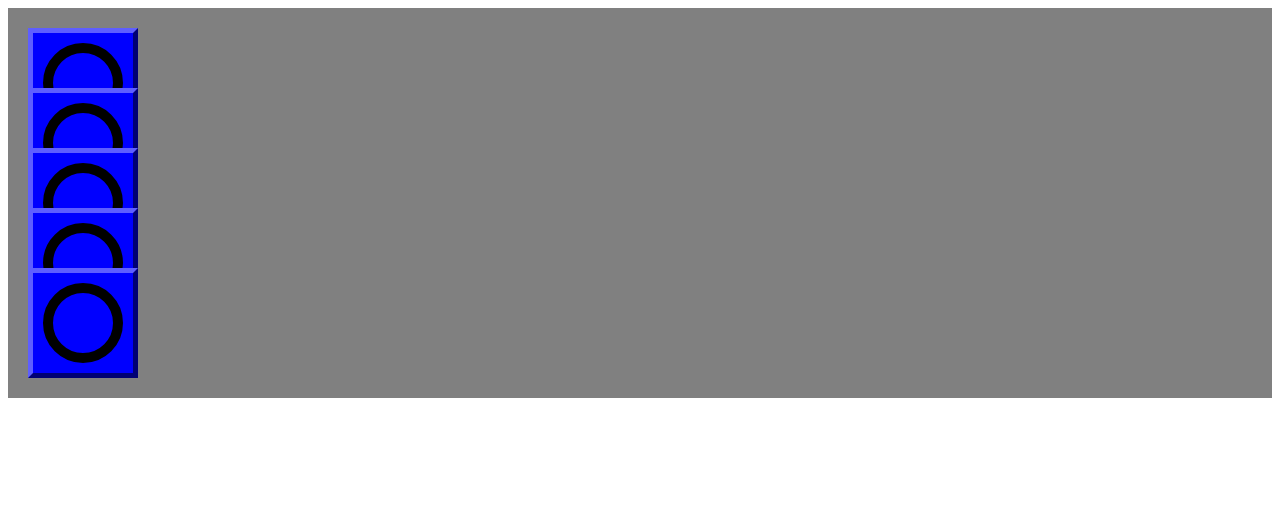
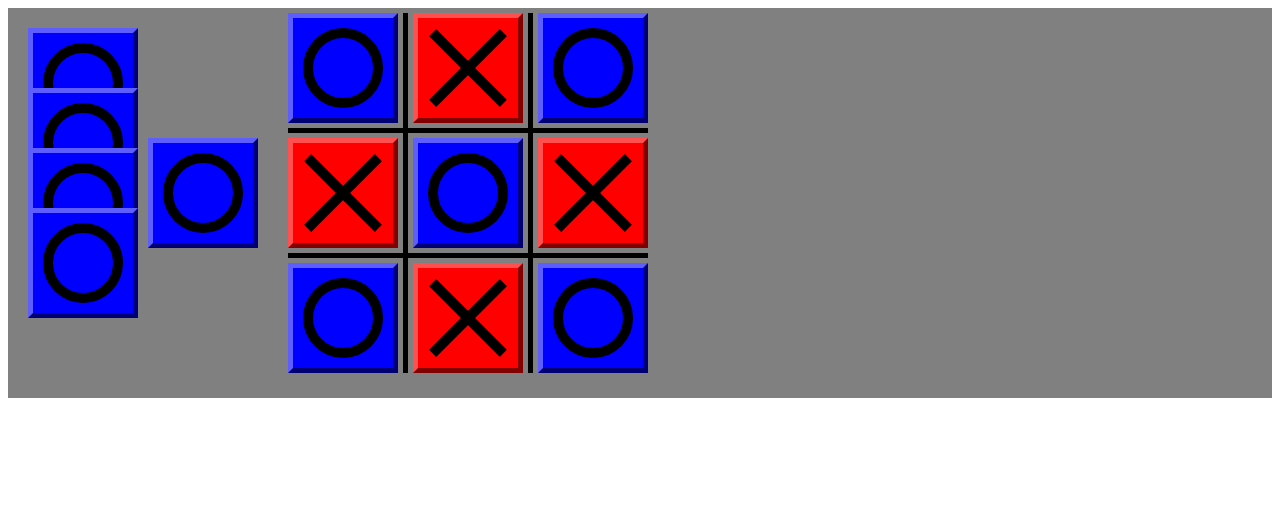
Before and after one commit to MishaelHarrison/WidgetsPortfolio, a React app: page / in a window 1280 px wide. Built offline with nearby package versions, Linux system fonts and the light colour scheme.

Commit message:
created grid component

```diff
--- a/public/index.html
+++ b/public/index.html
@@ -24,7 +24,7 @@
       work correctly both with client-side routing and a non-root public URL.
       Learn how to configure a non-root public URL by running `npm run build`.
     -->
-    <title>React App</title>
+    <title>Mishael Harrison's Widgets Project</title>
   </head>
   <body>
     <noscript>You need to enable JavaScript to run this app.</noscript>
--- /dev/null
+++ b/src/components/TicToe/Grid.js
@@ -0,0 +1,43 @@
+import React from "react";
+
+const Grid = (props) => {
+  const renderedContent = () => {
+    return props.content.map((x, i) => {
+      return (
+        <div
+          style={{
+            position: "absolute",
+            transform: `translate(${(i % 3) * 125}px, ${
+              Math.floor(i / 3) * 125
+            }px)`,
+          }}
+        >
+          {x}
+        </div>
+      );
+    });
+  };
+  return (
+    <div>
+      <div
+        className="grid-line-horizantal"
+        style={{ transform: "translate(0,115px)" }}
+      />
+      <div
+        className="grid-line-horizantal"
+        style={{ transform: "translate(0,240px)" }}
+      />
+      <div
+        className="grid-line-vertical"
+        style={{ transform: "translate(115px,0)" }}
+      />
+      <div
+        className="grid-line-vertical"
+        style={{ transform: "translate(240px,0)" }}
+      />
+      {renderedContent()}
+    </div>
+  );
+};
+
+export default Grid;
--- a/src/components/TicToe/index.css
+++ b/src/components/TicToe/index.css
@@ -2,7 +2,7 @@
     height:390px;
     background-color: grey;
     display: grid;
-    grid-template-columns: 110px 110px;
+    grid-template-columns: 140px 140px 400px;
 }
 
 .tile-shelf {
@@ -15,4 +15,14 @@
     z-index: 1000 !important;
     position: relative;
     height: 0;
+}.grid-line-horizantal {
+    position: absolute;
+    background-color: black;
+    width: 360px;
+    height: 5px;
+}.grid-line-vertical {
+    position: absolute;
+    background-color: black;
+    width: 5px;
+    height: 360px;
 }
--- a/src/components/TicToe/index.js
+++ b/src/components/TicToe/index.js
@@ -5,20 +5,21 @@ import "./tiles.css";
 import Tile from "./Tile";
 import TileStack from "./TileStack";
 import Animator from "./Animator";
+import Grid from "./Grid";
 
 const leftIn = (count, onCompletion) => {
   return {
     subject: <Tile type="O" layer="1000" />,
     begin: { x: 20, y: -40 + count * 60 },
-    end: { x: 140, y: 120 },
+    end: { x: 140, y: 130 },
     onCompletion: onCompletion,
   };
 };
 
 const Main = () => {
-  const [leftCount, setLeftCount] = useState(5);
+  const [leftCount, setLeftCount] = useState(4);
   const [animation, setAnimation] = useState(null);
-  const [leftActive, setLeftActive] = useState(false);
+  const [leftActive, setLeftActive] = useState(true);
   const [animateing, setAnimateing] = useState(false);
 
   const animate = () => {
@@ -39,11 +40,26 @@ const Main = () => {
       <Animator animation={animation} />
       <div className="tic-toe">
         <TileStack type="O" count={leftCount} />
-        {leftActive ? (
-          <div style={{ transform: "translate(30px, 120px)" }}>
-            <Tile type="O" />
-          </div>
-        ) : null}
+
+        <div style={{ transform: "translate(0, 130px)" }}>
+          {leftActive ? <Tile type="O" /> : null}
+        </div>
+
+        <div style={{ transform: "translate(0, 5px)" }}>
+          <Grid
+            content={[
+              <Tile type="O" />,
+              <Tile type="X" />,
+              <Tile type="O" />,
+              <Tile type="X" />,
+              <Tile type="O" />,
+              <Tile type="X" />,
+              <Tile type="O" />,
+              <Tile type="X" />,
+              <Tile type="O" />,
+            ]}
+          />
+        </div>
       </div>
     </div>
   );
```
